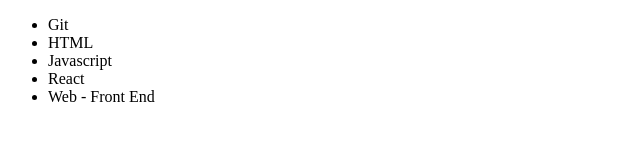
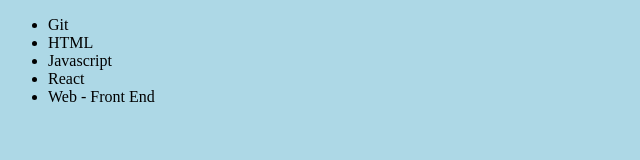
Before and after one commit to carolgiglio/practice-git, a plain HTML site: page index.html in a window 1280 px wide. Shown: the whole page, without its empty margins (0-640 px from the left). Drawn offline with Linux system fonts and the light colour scheme.

Commit message:
Início do design

```diff
--- /dev/null
+++ b/estilo.css
@@ -0,0 +1,3 @@
+body {
+    background-color: LightBlue;
+}
--- a/index.html
+++ b/index.html
@@ -3,6 +3,7 @@
 <head>
     <meta charset="UTF-8">
     <title>Practicing</title>
+    <link rel="stylesheet" href="estilo.css"/>
 </head>
 <body>
     <ul>
```
